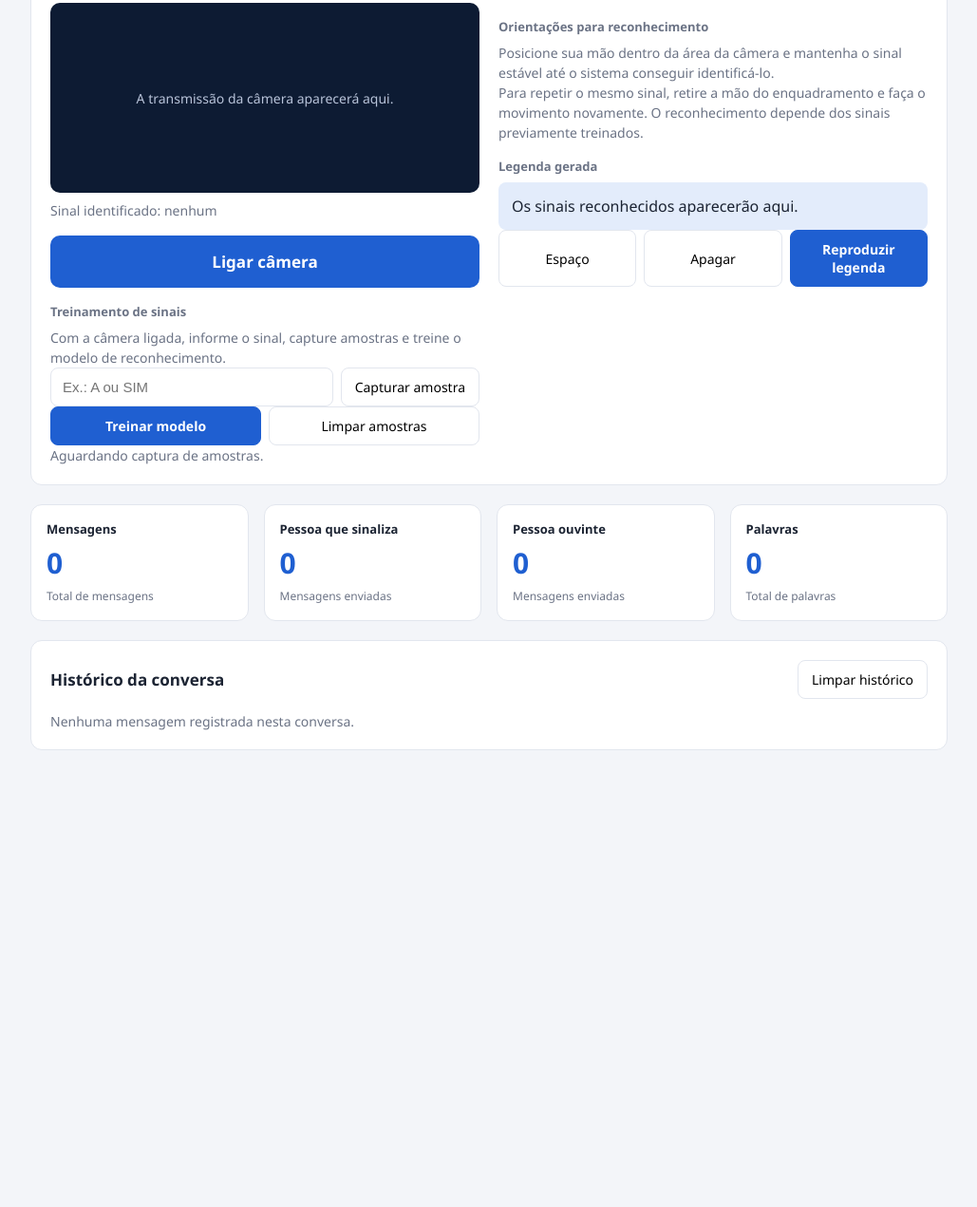
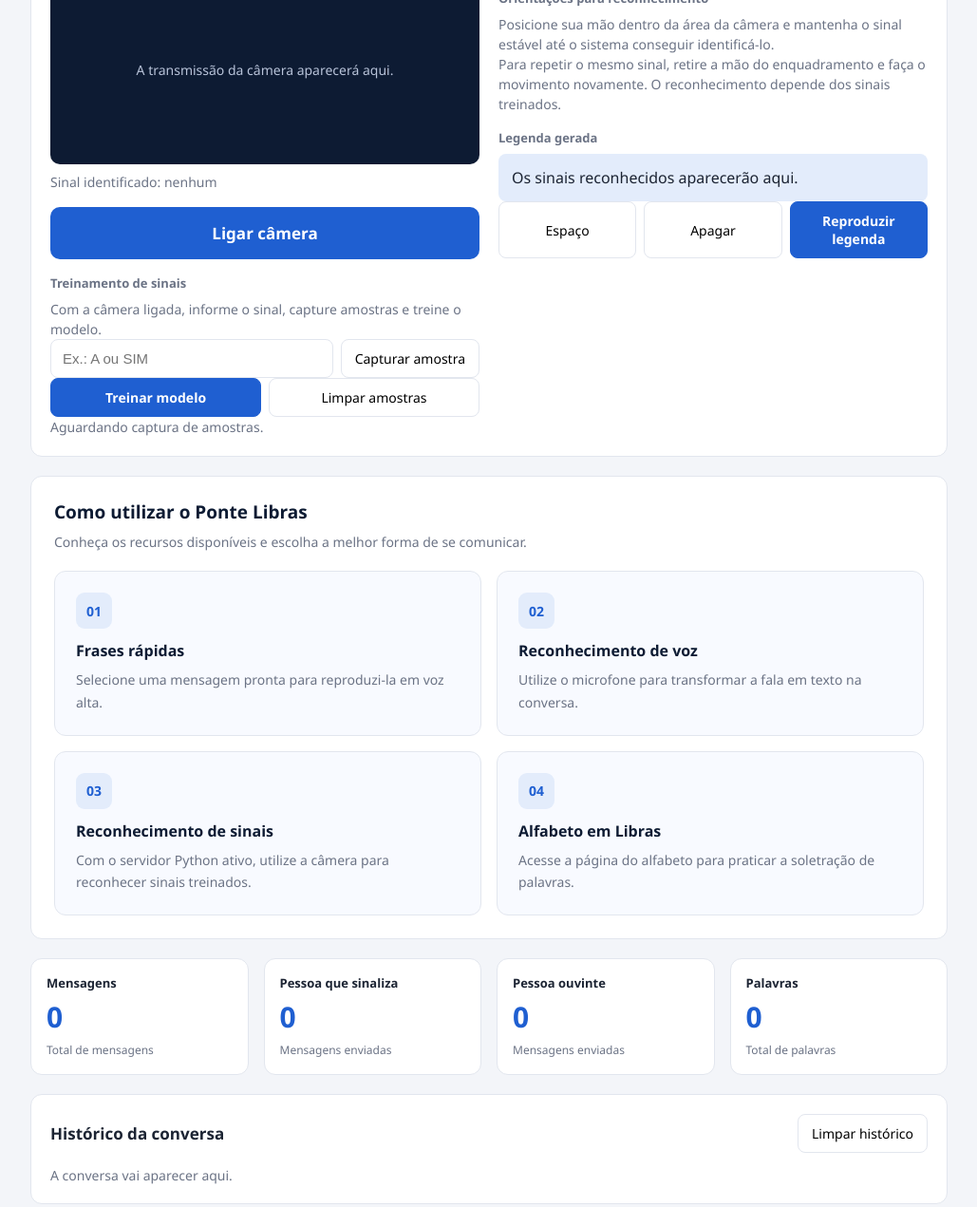
Before and after one commit to gom3xz/ponte-libras, a plain HTML site: page index.html in a window 1280 px wide. Shown: the part 972-2243 px from the top of the page at 95% size, without its empty margins (250-1279 px from the left). Before the commit the page ends 1790 px from the top, so only its background shows below. Drawn offline with Linux system fonts and the light colour scheme.

Commit message:
feat: adiciona guia de utilizacao e aprimora interface

```diff
--- a/css/style.css
+++ b/css/style.css
@@ -731,3 +731,177 @@ main {
         min-width: 90px;
     }
 }
+
+
+/* =========================================
+   GUIA DE UTILIZAÇÃO - PONTE LIBRAS
+   ========================================= */
+
+.guia-uso {
+    margin-top: 20px;
+    padding: 24px;
+}
+
+.guia-uso .cartao-topo {
+    margin-bottom: 8px;
+}
+
+.guia-uso .cartao-topo h2 {
+    font-size: 19px;
+    font-weight: 700;
+    color: var(--azul-escuro);
+}
+
+.guia-grade {
+    display: grid;
+    grid-template-columns: repeat(2, minmax(0, 1fr));
+    gap: 16px;
+    margin-top: 20px;
+}
+
+.guia-item {
+    position: relative;
+    padding: 22px;
+    background: #f8faff;
+    border: 1px solid var(--borda);
+    border-radius: 12px;
+    transition: border-color 0.2s ease,
+                transform 0.2s ease,
+                box-shadow 0.2s ease;
+}
+
+.guia-item:hover {
+    border-color: var(--azul);
+    transform: translateY(-2px);
+    box-shadow: 0 4px 14px rgba(13, 27, 51, 0.06);
+}
+
+.guia-numero {
+    display: inline-flex;
+    align-items: center;
+    justify-content: center;
+    width: 38px;
+    height: 38px;
+    background: var(--azul-claro);
+    color: var(--azul);
+    font-size: 14px;
+    font-weight: 700;
+    border-radius: 9px;
+    margin-bottom: 12px;
+}
+
+.guia-item h3 {
+    color: var(--azul-escuro);
+    font-size: 16px;
+    font-weight: 700;
+    margin: 0 0 8px;
+}
+
+.guia-item p {
+    color: var(--cinza);
+    font-size: 14px;
+    line-height: 1.7;
+}
+
+/* =========================================
+   MELHORIAS VISUAIS
+   ========================================= */
+
+.logo-icone {
+    display: inline-flex;
+    align-items: center;
+    justify-content: center;
+    width: 42px;
+    height: 42px;
+    background: var(--azul);
+    border-radius: 10px;
+    color: #ffffff;
+    font-size: 16px;
+    font-weight: 800;
+    letter-spacing: -1px;
+}
+
+.cartao,
+.numero {
+    transition: box-shadow 0.2s ease;
+}
+
+.cartao:hover {
+    box-shadow: 0 4px 16px rgba(13, 27, 51, 0.04);
+}
+
+.cartao-topo {
+    gap: 12px;
+    flex-wrap: wrap;
+}
+
+button {
+    transition: background-color 0.2s ease,
+                border-color 0.2s ease;
+}
+
+button:focus-visible,
+a:focus-visible,
+input:focus-visible {
+    outline: 3px solid var(--azul);
+    outline-offset: 3px;
+}
+
+/* Link de acessibilidade */
+.pular-conteudo {
+    position: absolute;
+    top: -100px;
+    left: 12px;
+    z-index: 1000;
+    background: #ffffff;
+    color: var(--azul-escuro);
+    border: 2px solid var(--azul);
+    border-radius: 8px;
+    padding: 12px 16px;
+    font-weight: 600;
+}
+
+.pular-conteudo:focus {
+    top: 12px;
+}
+
+/* =========================================
+   RESPONSIVIDADE
+   ========================================= */
+
+@media (max-width: 900px) {
+    .guia-grade {
+        grid-template-columns: repeat(2, minmax(0, 1fr));
+    }
+}
+
+@media (max-width: 600px) {
+    .guia-uso {
+        padding: 16px;
+    }
+
+    .guia-grade {
+        grid-template-columns: 1fr;
+        gap: 12px;
+    }
+
+    .guia-item {
+        padding: 18px;
+    }
+
+    .guia-uso .cartao-topo h2 {
+        font-size: 18px;
+    }
+}
+
+@media (prefers-reduced-motion: reduce) {
+    .guia-item,
+    .cartao,
+    button {
+        transition: none;
+    }
+
+    .guia-item:hover {
+        transform: none;
+    }
+}
--- a/index.html
+++ b/index.html
@@ -4,30 +4,12 @@
 <head>
     <meta charset="UTF-8">
     <meta name="viewport" content="width=device-width, initial-scale=1.0">
-    <meta name="description" content="Ponte Libras: plataforma de comunicação acessível entre pessoas surdas e ouvintes.">
+    <meta name="description" content="Ponte Libras: comunicação acessível entre pessoas surdas e ouvintes.">
     <title>Ponte Libras | Tradução ao vivo</title>
     <link rel="stylesheet" href="css/style.css">
+</head>
+<body>
 
-    <style>
-        .pular-conteudo {
-            position: absolute;
-            top: -100px;
-            left: 12px;
-            z-index: 1000;
-            padding: 12px 16px;
-            background: #ffffff;
-            color: #0d1b33;
-            border: 2px solid #1f5fd1;
-            border-radius: 8px;
-        }
-
-        .pular-conteudo:focus {
-            top: 12px;
-        }
-    </style>
-</head>
-
-<body>
     <a href="#conteudo-principal" class="pular-conteudo">
         Pular para o conteúdo principal
     </a>
@@ -48,14 +30,8 @@
             <a href="index.html" class="ativo" aria-current="page">
                 Tradução ao vivo
             </a>
-
-            <a href="alfabeto.html">
-                Alfabeto em Libras
-            </a>
-
-            <a href="estatisticas.html">
-                Estatísticas
-            </a>
+            <a href="alfabeto.html">Alfabeto em Libras</a>
+            <a href="estatisticas.html">Estatísticas</a>
         </nav>
 
         <div class="status">
@@ -70,25 +46,18 @@
         <header class="topo">
             <div>
                 <h1>Tradução ao vivo</h1>
-                <p>
-                    Uma ponte de comunicação entre
-                    Libras e Português.
-                </p>
+                <p>Uma ponte de comunicação entre Libras e Português.</p>
             </div>
-
             <span class="selo">Comunicação acessível</span>
         </header>
 
         <!-- TRADUÇÃO NOS DOIS SENTIDOS -->
         <section class="cartoes" aria-label="Ferramentas de tradução">
 
-            <!-- PESSOA QUE SINALIZA -->
             <article class="cartao">
                 <div class="cartao-topo">
                     <h2>Pessoa que sinaliza → Voz</h2>
-                    <span class="ao-vivo verde">
-                        Frases e soletração
-                    </span>
+                    <span class="ao-vivo verde">Frases e soletração</span>
                 </div>
 
                 <p class="dica">
@@ -105,7 +74,7 @@
 
                 <div class="palavra-montada">
                     <span id="palavra" aria-live="polite">
-                        Selecione as letras para começar.
+                        Toque nas letras...
                     </span>
                 </div>
 
@@ -113,24 +82,19 @@
                     <button type="button" onclick="adicionarEspaco()">
                         Espaço
                     </button>
-
                     <button type="button" onclick="apagarLetra()">
                         Apagar
                     </button>
-
                     <button type="button" class="principal" onclick="enviarPalavra()">
                         Reproduzir voz
                     </button>
                 </div>
             </article>
 
-            <!-- PESSOA OUVINTE -->
             <article class="cartao">
                 <div class="cartao-topo">
                     <h2>Pessoa ouvinte → Libras</h2>
-                    <span class="ao-vivo azul">
-                        Voz e texto
-                    </span>
+                    <span class="ao-vivo azul">Voz e texto</span>
                 </div>
 
                 <p class="dica">
@@ -157,7 +121,6 @@
                 </div>
 
                 <h3>Digite uma mensagem</h3>
-
                 <div class="digitar">
                     <input
                         type="text"
@@ -165,7 +128,6 @@
                         aria-label="Mensagem da pessoa ouvinte"
                         placeholder="Digite sua mensagem..."
                     >
-
                     <button
                         type="button"
                         class="principal"
@@ -176,7 +138,6 @@
                 </div>
 
                 <h3>Texto reconhecido</h3>
-
                 <p
                     id="ultimoTextoOuvinte"
                     class="detectado"
@@ -190,17 +151,11 @@
 
         <!-- RECONHECIMENTO DE SINAIS -->
         <section class="cartao camera-secao" aria-labelledby="titulo-camera">
-
             <div class="cartao-topo">
                 <h2 id="titulo-camera">
                     Reconhecimento de sinais em Libras
                 </h2>
-
-                <span
-                    class="ao-vivo verde"
-                    id="statusCamera"
-                    role="status"
-                >
+                <span class="ao-vivo verde" id="statusCamera" role="status">
                     Câmera desligada
                 </span>
             </div>
@@ -226,14 +181,11 @@
                         Ligar câmera
                     </button>
 
-                    <!-- TREINAMENTO -->
                     <div class="treino-libras">
                         <h3>Treinamento de sinais</h3>
-
                         <p class="dica">
                             Com a câmera ligada, informe o sinal,
-                            capture amostras e treine o modelo
-                            de reconhecimento.
+                            capture amostras e treine o modelo.
                         </p>
 
                         <div class="digitar">
@@ -244,7 +196,6 @@
                                 placeholder="Ex.: A ou SIM"
                                 maxlength="20"
                             >
-
                             <button
                                 type="button"
                                 onclick="capturarAmostraLibras()"
@@ -261,7 +212,6 @@
                             >
                                 Treinar modelo
                             </button>
-
                             <button
                                 type="button"
                                 onclick="limparAmostrasLibras()"
@@ -270,20 +220,14 @@
                             </button>
                         </div>
 
-                        <p
-                            id="infoTreinoLibras"
-                            class="dica"
-                            role="status"
-                        >
+                        <p id="infoTreinoLibras" class="dica" role="status">
                             Aguardando captura de amostras.
                         </p>
                     </div>
                 </div>
 
-                <!-- LEGENDA -->
                 <div>
                     <h3>Orientações para reconhecimento</h3>
-
                     <p class="dica">
                         Posicione sua mão dentro da área da câmera
                         e mantenha o sinal estável até o sistema
@@ -293,12 +237,10 @@
                     <p class="dica">
                         Para repetir o mesmo sinal, retire a mão
                         do enquadramento e faça o movimento novamente.
-                        O reconhecimento depende dos sinais
-                        previamente treinados.
+                        O reconhecimento depende dos sinais treinados.
                     </p>
 
                     <h3>Legenda gerada</h3>
-
                     <p
                         id="legenda"
                         class="detectado"
@@ -309,20 +251,12 @@
                     </p>
 
                     <div class="botoes">
-                        <button
-                            type="button"
-                            onclick="espacoLegenda()"
-                        >
+                        <button type="button" onclick="espacoLegenda()">
                             Espaço
                         </button>
-
-                        <button
-                            type="button"
-                            onclick="apagarLegenda()"
-                        >
+                        <button type="button" onclick="apagarLegenda()">
                             Apagar
                         </button>
-
                         <button
                             type="button"
                             class="principal"
@@ -332,6 +266,56 @@
                         </button>
                     </div>
                 </div>
+            </div>
+        </section>
+
+        <!-- NOVO: GUIA DE UTILIZAÇÃO -->
+        <section class="cartao guia-uso" aria-labelledby="titulo-guia">
+            <div class="cartao-topo">
+                <h2 id="titulo-guia">Como utilizar o Ponte Libras</h2>
+            </div>
+
+            <p class="dica">
+                Conheça os recursos disponíveis e escolha
+                a melhor forma de se comunicar.
+            </p>
+
+            <div class="guia-grade">
+                <article class="guia-item">
+                    <span class="guia-numero" aria-hidden="true">01</span>
+                    <h3>Frases rápidas</h3>
+                    <p>
+                        Selecione uma mensagem pronta para
+                        reproduzi-la em voz alta.
+                    </p>
+                </article>
+
+                <article class="guia-item">
+                    <span class="guia-numero" aria-hidden="true">02</span>
+                    <h3>Reconhecimento de voz</h3>
+                    <p>
+                        Utilize o microfone para transformar
+                        a fala em texto na conversa.
+                    </p>
+                </article>
+
+                <article class="guia-item">
+                    <span class="guia-numero" aria-hidden="true">03</span>
+                    <h3>Reconhecimento de sinais</h3>
+                    <p>
+                        Com o servidor Python ativo, utilize
+                        a câmera para reconhecer sinais treinados.
+                    </p>
+                </article>
+
+                <article class="guia-item">
+                    <span class="guia-numero" aria-hidden="true">04</span>
+                    <h3>Alfabeto em Libras</h3>
+                    <p>
+                        Acesse a página do alfabeto para
+                        praticar a soletração de palavras.
+                    </p>
+                </article>
             </div>
         </section>
 
@@ -365,10 +349,7 @@
         <!-- HISTÓRICO -->
         <section class="cartao conversa" aria-labelledby="titulo-conversa">
             <div class="cartao-topo">
-                <h2 id="titulo-conversa">
-                    Histórico da conversa
-                </h2>
-
+                <h2 id="titulo-conversa">Histórico da conversa</h2>
                 <button
                     type="button"
                     onclick="limparConversa()"
@@ -380,13 +361,14 @@
 
             <div id="mensagens" aria-label="Mensagens da conversa">
                 <p class="vazio">
-                    Nenhuma mensagem registrada nesta conversa.
+                    A conversa vai aparecer aqui.
                 </p>
             </div>
         </section>
+
     </main>
 
-    <!-- INTEGRAÇÃO VLIBRAS -->
+    <!-- VLIBRAS -->
     <div vw class="enabled">
         <div vw-access-button class="active"></div>
         <div vw-plugin-wrapper>
@@ -401,8 +383,8 @@
         }
     </script>
 
-    <!-- SCRIPTS DA APLICAÇÃO -->
     <script src="js/script.js"></script>
     <script src="js/camera.js"></script>
+
 </body>
 </html>
```
